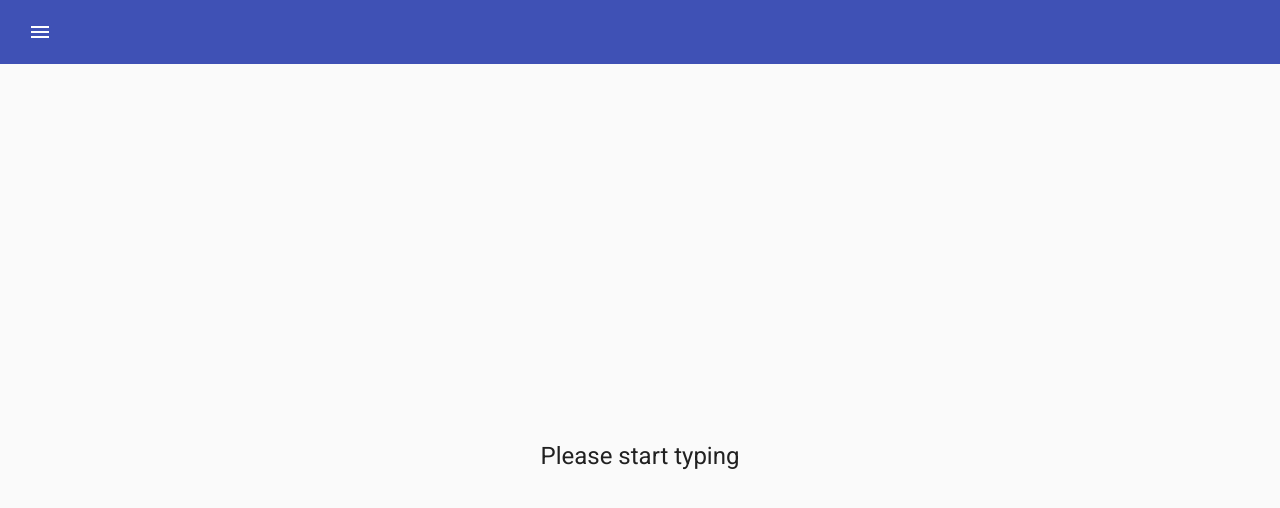
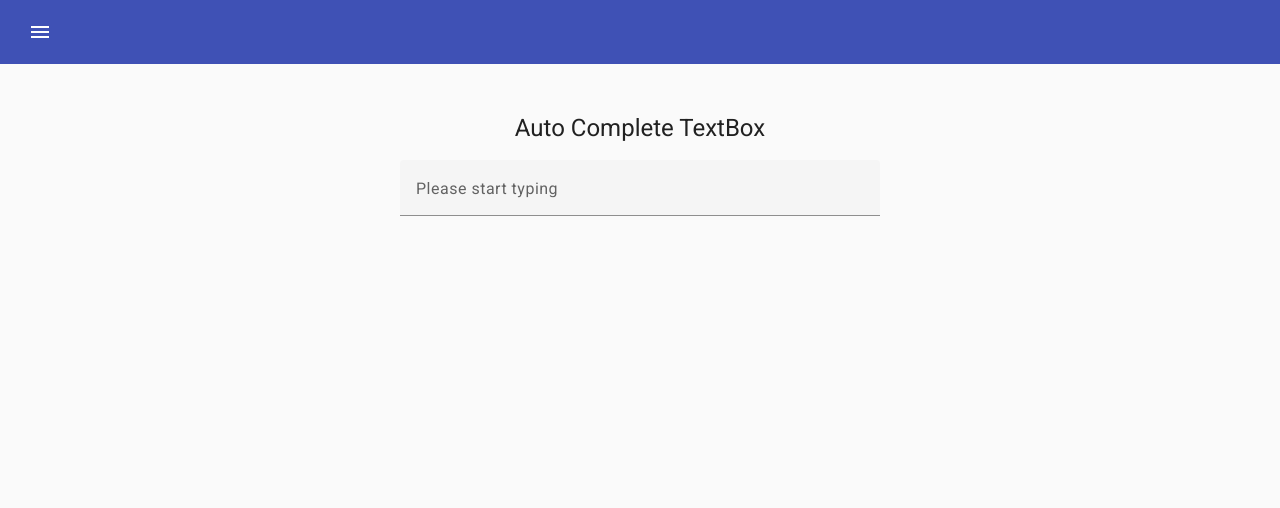
Before and after one commit to Mozart100/SailPoint, an Angular app in the folder SailPoint.Client/sailpoint/: page / in a window 1280 px wide. Shown: the top 508 px of the page. Built offline with nearby package versions, Linux system fonts and the light colour scheme.

Commit message:
Manual Optional

```diff
--- a/SailPoint.Client/sailpoint/src/app/app.module.ts
+++ b/SailPoint.Client/sailpoint/src/app/app.module.ts
@@ -8,6 +8,7 @@ import { AutoCompleteTextboxComponent } from './auto-complete-textbox/auto-compl
 import { RouterModule, Routes } from '@angular/router';
 import { HttpClientModule } from '@angular/common/http';
 import { DisplayAllCitiesComponent } from './display-all-cities/display-all-cities.component';
+import { ReactiveFormsModule } from '@angular/forms';
 
 const appRoutes: Routes = [
   {
@@ -32,6 +33,7 @@ const appRoutes: Routes = [
     RouterModule.forRoot(appRoutes),
     BrowserAnimationsModule,
     MaterialModule,
+    ReactiveFormsModule
   ],
   providers: [],
   bootstrap: [AppComponent],
--- a/SailPoint.Client/sailpoint/src/app/auto-complete-textbox/auto-complete-textbox.component.html
+++ b/SailPoint.Client/sailpoint/src/app/auto-complete-textbox/auto-complete-textbox.component.html
@@ -1,5 +1,19 @@
 <div class="container">
   <!-- <button mat-raised-button color="primary">xxxxxx</button>
   <button mat-raised-button color="accent">xxxxxx</button> -->
-  <h1>Please start typing</h1>
+  <h1>Auto Complete TextBox</h1>
+
+  <div class="stack">
+    <form class="example-form">
+      <mat-form-field class="example-full-width">
+        <mat-label>Please start typing</mat-label>
+        <input matInput [matAutocomplete]="auto" placeholder="..." />
+        <mat-autocomplete #auto="matAutocomplete" autoActiveFirstOption>
+          <mat-option>Red</mat-option>
+          <mat-option>Blue</mat-option>
+          <mat-option>Green</mat-option>
+        </mat-autocomplete>
+      </mat-form-field>
+    </form>
+  </div>
 </div>
--- a/SailPoint.Client/sailpoint/src/app/auto-complete-textbox/auto-complete-textbox.component.scss
+++ b/SailPoint.Client/sailpoint/src/app/auto-complete-textbox/auto-complete-textbox.component.scss
@@ -1,7 +1,35 @@
 .container{
     // height: 100px;
-    min-height: 100vh;
+    // min-height: 100vh;
     // background: lightcoral;
     display:grid;
     place-items: center;
+    margin: 3rem;
+
+    // border:2px solid red;
+    // & > *+*{
+        //     margin-top: 3rem;
+        // }
+    }
+    .stack{
+        text-align: center;
+        width: 100%;
+        min-width: 9rem;
+        max-width: 30rem;
+        //border:2px sold red;
+
+    & > *{
+
+    margin:0;
+
+    }
 }
+
+.example-form {
+
+    width: 100%;
+  }
+
+  .example-full-width {
+    width: 100%;
+  }
--- a/SailPoint.Client/sailpoint/src/app/auto-complete-textbox/auto-complete-textbox.component.ts
+++ b/SailPoint.Client/sailpoint/src/app/auto-complete-textbox/auto-complete-textbox.component.ts
@@ -6,5 +6,5 @@ import { Component } from '@angular/core';
   styleUrls: ['./auto-complete-textbox.component.scss']
 })
 export class AutoCompleteTextboxComponent {
-
+  colorArray = ['red','blue','green'];
 }
--- a/SailPoint.Client/sailpoint/src/app/display-all-cities/display-all-cities.component.html
+++ b/SailPoint.Client/sailpoint/src/app/display-all-cities/display-all-cities.component.html
@@ -1,7 +1,7 @@
 <div class="container" color="accent">
   <h1>All Cities</h1>
   <mat-list role="list" class="all-cities">
-    <mat-list-item color="primary" role="listitem" *ngFor="let item of cities">{{
+    <mat-list-item role="listitem" *ngFor="let item of cities">{{
       item
     }}</mat-list-item>
   </mat-list>
--- a/SailPoint.Client/sailpoint/src/app/material/material.module.ts
+++ b/SailPoint.Client/sailpoint/src/app/material/material.module.ts
@@ -10,10 +10,11 @@ import {MatInputModule} from '@angular/material/input';
 import {MatFormFieldModule} from '@angular/material/form-field';
 import { MatTabsModule } from '@angular/material/tabs';
 import { MatCardModule } from '@angular/material/card';
+import {MatAutocompleteModule} from '@angular/material/autocomplete';
 
 
 
-const modules = [MatIconModule,MatListModule,MatCardModule, MatTabsModule ,MatInputModule,MatFormFieldModule,MatSidenavModule,MatButtonModule, BrowserAnimationsModule, MatToolbarModule,  MatTableModule];
+const modules = [MatIconModule,MatListModule,MatCardModule,MatAutocompleteModule, MatTabsModule ,MatInputModule,MatFormFieldModule,MatSidenavModule,MatButtonModule, BrowserAnimationsModule, MatToolbarModule,  MatTableModule];
 
 @NgModule({
   imports: [modules],
```
